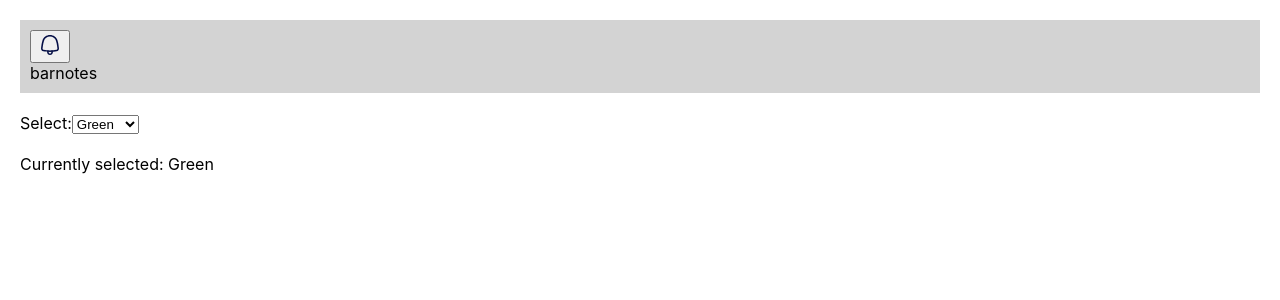
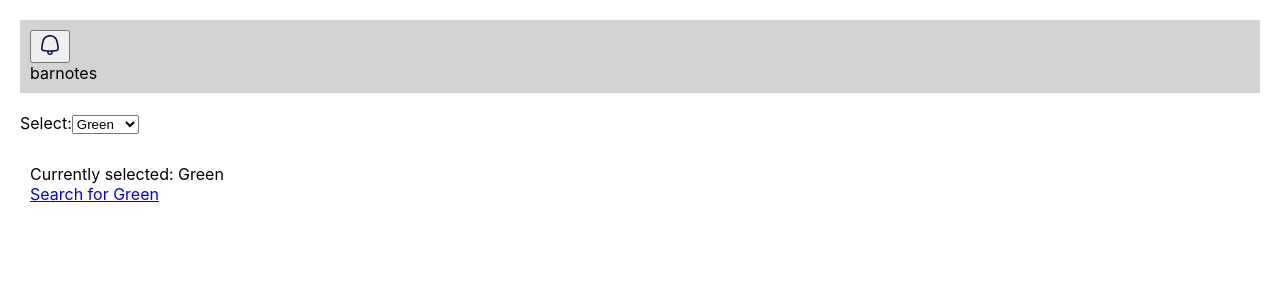
Before and after one commit to nickrally/accessibility-app, a React (Create React App) app: page / in a window 1280 px wide. Shown: the top 300 px of the page. Built offline with nearby package versions, Linux system fonts and the light colour scheme.

Commit message:
added link

```diff
--- a/src/components/Content.js
+++ b/src/components/Content.js
@@ -1,7 +1,17 @@
+import { searchIcon } from "../images";
 import "./Content.scss";
 
 const Content = ({ info }) => {
-  return <div className="info">Currently selected: {info}</div>;
+  const searchUrl = `https://duckduckgo.com/?q=${info}&kp=-1&kl=us-en`;
+  const tooltipText = `Look for ${info}`;
+  return (
+    <div className="content">
+      <div>Currently selected: {info}</div>
+      <a href={searchUrl} title={tooltipText}>
+        Search for {info}
+      </a>
+    </div>
+  );
 };
 
 export default Content;
--- a/src/components/Content.scss
+++ b/src/components/Content.scss
@@ -1,3 +1,3 @@
-.info {
-  margin: 20px;
+.content {
+  margin: 30px;
 }
```
